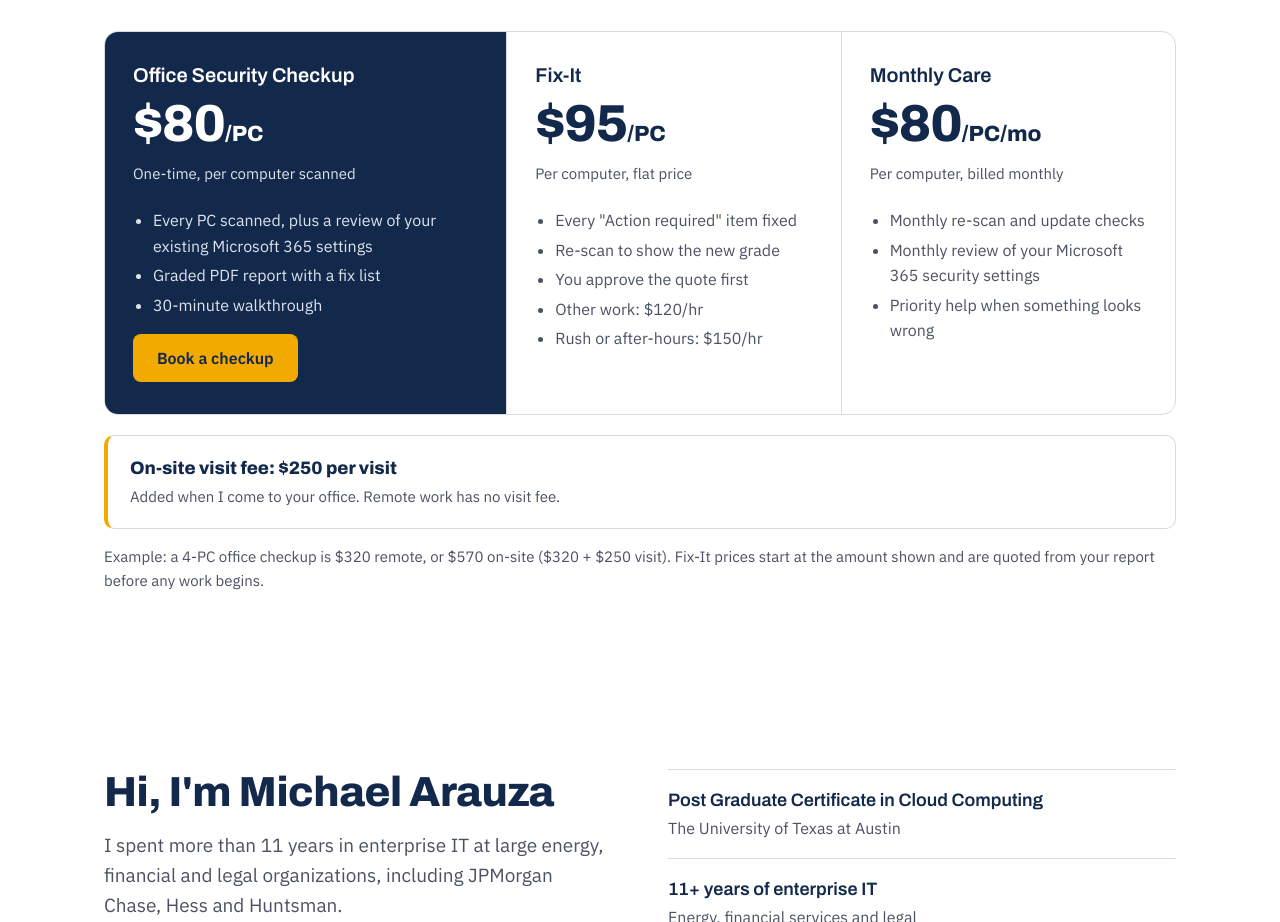
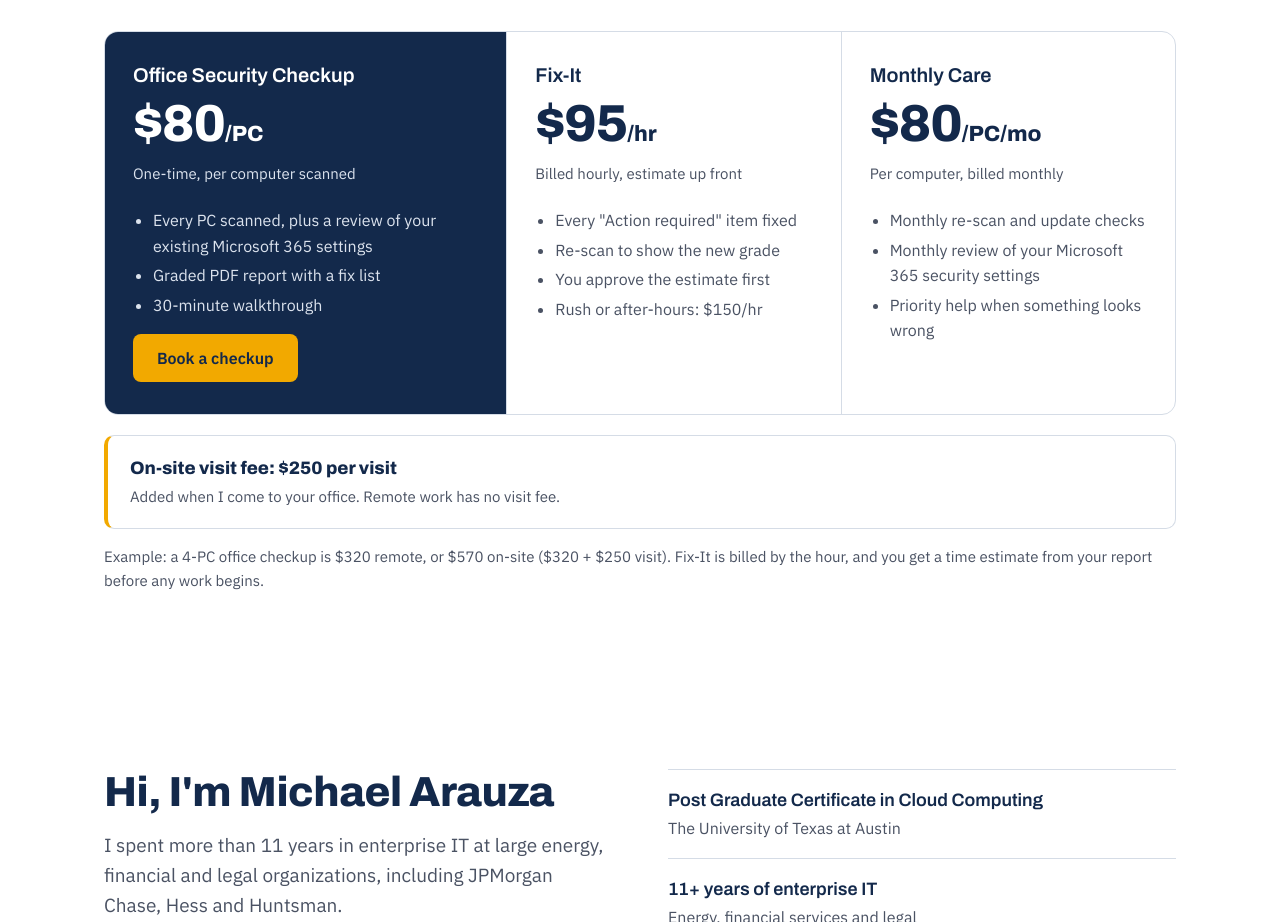
Before and after one commit to michaelarauza/arauzatech, a plain HTML site: page index.html in a window 1280 px wide. Shown: the part 2700-3622 px from the top of the page. Drawn offline with Linux system fonts and the light colour scheme.

Commit message:
Fix-It to $95/hr
Co-Authored-By: Claude Opus 5.5 <noreply@anthropic.com>
Claude-Session: https://claude.ai/code/session_01FoBydsmPKvCkvmu41QaM9R

```diff
--- a/index.html
+++ b/index.html
@@ -374,13 +374,12 @@
         </div>
         <div class="price">
           <h3>Fix-It</h3>
-          <div class="amount">$95<small>/PC</small></div>
-          <div class="per">Per computer, flat price</div>
+          <div class="amount">$95<small>/hr</small></div>
+          <div class="per">Billed hourly, estimate up front</div>
           <ul>
             <li>Every "Action required" item fixed</li>
             <li>Re-scan to show the new grade</li>
-            <li>You approve the quote first</li>
-            <li>Other work: $120/hr</li>
+            <li>You approve the estimate first</li>
             <li>Rush or after-hours: $150/hr</li>
           </ul>
         </div>
@@ -398,7 +397,7 @@
       <div class="onsite">
         <div><b>On-site visit fee: $250 per visit</b><span>Added when I come to your office. Remote work has no visit fee.</span></div>
       </div>
-      <p class="price-note">Example: a 4-PC office checkup is $320 remote, or $570 on-site ($320 + $250 visit). Fix-It prices start at the amount shown and are quoted from your report before any work begins.</p>
+      <p class="price-note">Example: a 4-PC office checkup is $320 remote, or $570 on-site ($320 + $250 visit). Fix-It is billed by the hour, and you get a time estimate from your report before any work begins.</p>
     </div>
   </section>
 
```
